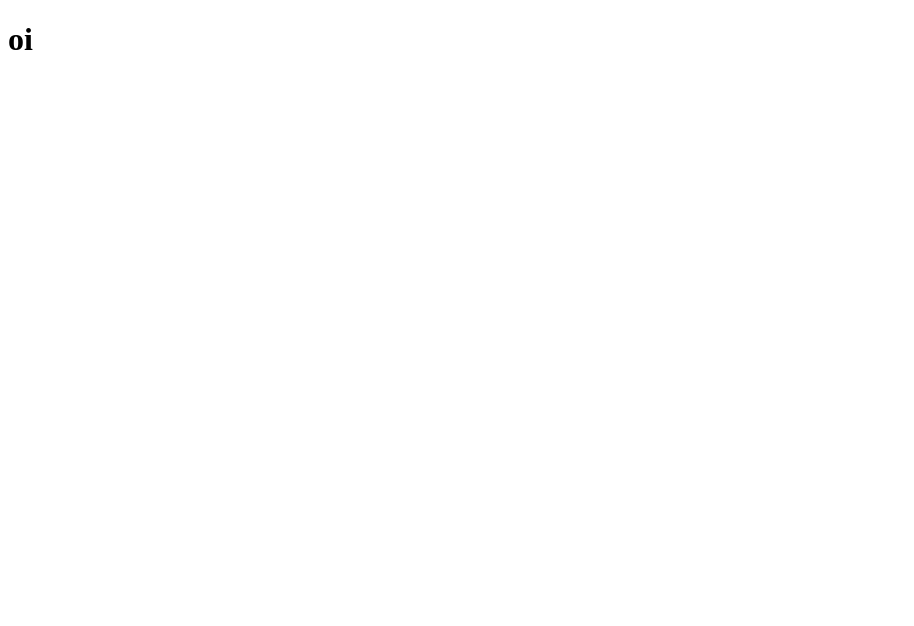
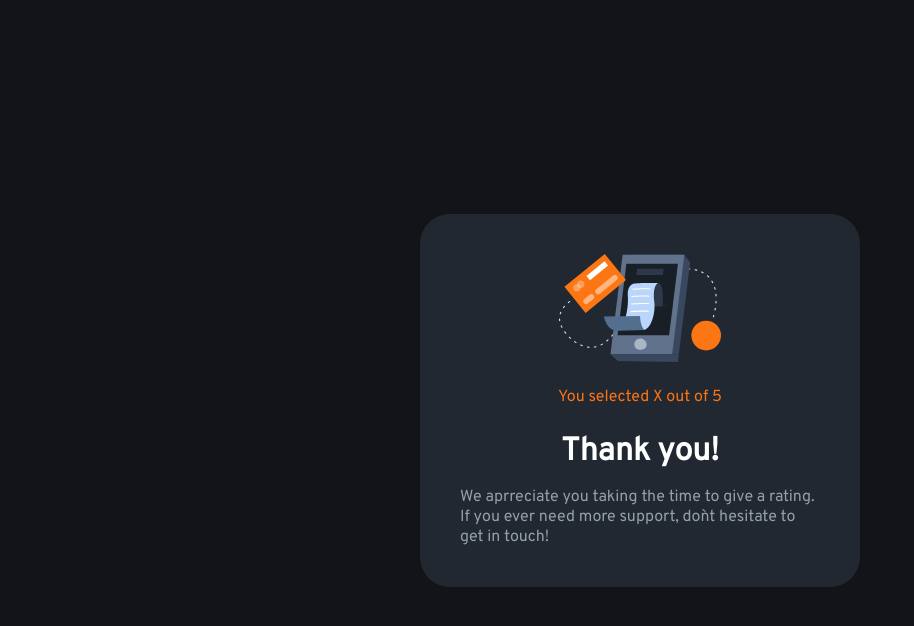
Before and after one commit to joao-saraiva/FrontendMentor-Rating-Component, a plain HTML site: page completed-rating.html in a window 1280 px wide. Shown: the whole page, without its empty margins (0-914 px from the left). Drawn offline with Linux system fonts and the light colour scheme.

Commit message:
organizando arquivos css e criando html do completed-rating

```diff
--- a/completed-rating.html
+++ b/completed-rating.html
@@ -4,9 +4,34 @@
     <meta charset="UTF-8" />
     <meta http-equiv="X-UA-Compatible" content="IE=edge" />
     <meta name="viewport" content="width=device-width, initial-scale=1.0" />
+
+    <link rel="stylesheet" href="./css/style.css" />
+    <link rel="stylesheet" href="./css/card.css" />
     <title>Document</title>
   </head>
   <body>
-    <h1>oi</h1>
+    <div class="card">
+      <div class="illustration_container">
+        <img
+          src="./images/illustration-thank-you.svg"
+          alt=""
+          class="illustration"
+        />
+      </div>
+
+      <div class="rated_container">
+        <p class="rated_text">
+          You selected <span class="user_rate">X</span> out of 5
+        </p>
+      </div>
+
+      <div class="thank_container">
+        <h1 class="thank_you_text">Thank you!</h1>
+        <p>
+          We aprreciate you taking the time to give a rating. If you ever need
+          more support, don`t hesitate to get in touch!
+        </p>
+      </div>
+    </div>
   </body>
 </html>
--- /dev/null
+++ b/css/card.css
@@ -0,0 +1,29 @@
+.card {
+  background-color: #212832;
+  border-radius: 30px;
+  padding: 2.5rem;
+  width: 360px;
+}
+
+.illustration_container {
+  display: flex;
+  justify-content: center;
+  align-items: center;
+  margin-bottom: 25px;
+}
+
+.rated_container {
+  text-align: center;
+  color: hsl(25, 97%, 53%);
+  margin-bottom: 25px;
+}
+
+.thank_you_text {
+  text-align: center;
+  color: white;
+  margin-bottom: 15px;
+}
+
+.thank_container p {
+  color: hsl(217, 12%, 63%);
+}
--- a/style.css
+++ b/css/index.css
@@ -1,30 +1,3 @@
-@import url("https://fonts.googleapis.com/css2?family=Overpass&display=swap");
-
-body {
-  font-family: "Overpass";
-  background-color: hsl(216, 12%, 8%);
-  min-height: 100vh;
-  display: flex;
-  justify-content: center;
-  align-items: center;
-}
-
-ul {
-  list-style-type: none;
-}
-
-* {
-  margin: 0;
-  padding: 0;
-}
-
-.card {
-  background-color: #212832;
-  border-radius: 30px;
-  padding: 2.5rem;
-  width: 360px;
-}
-
 .star_container {
   background: #262f38;
   width: 40px;
--- /dev/null
+++ b/css/style.css
@@ -0,0 +1,19 @@
+@import url("https://fonts.googleapis.com/css2?family=Overpass&display=swap");
+
+body {
+  font-family: "Overpass";
+  background-color: hsl(216, 12%, 8%);
+  min-height: 100vh;
+  display: flex;
+  justify-content: center;
+  align-items: center;
+}
+
+ul {
+  list-style-type: none;
+}
+
+* {
+  margin: 0;
+  padding: 0;
+}
```
Also changed, not shown: index.html (+4 -1 lines), css/completed-rating.css (added).
